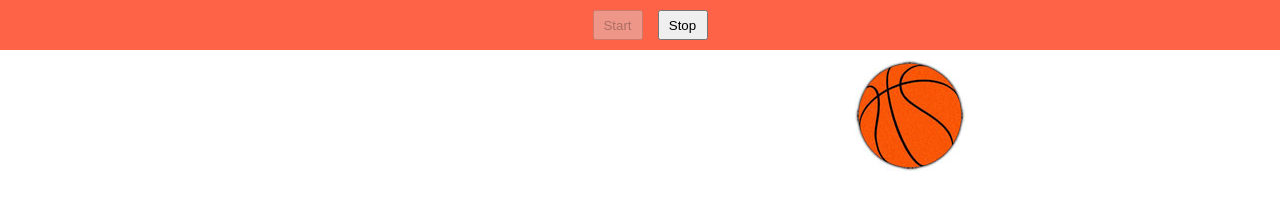
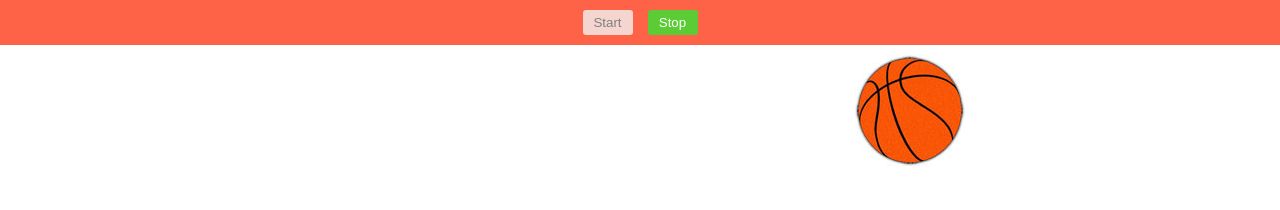
Before and after one commit to jaiedsabid/Ball-Animation, a plain HTML site: page index.html in a window 1280 px wide. Both pictures are taken after a click on the button "Start". Drawn offline with Linux system fonts and the light colour scheme.

Commit message:
Change button color based on action

```diff
--- a/js/script.js
+++ b/js/script.js
@@ -27,10 +27,23 @@ startButton.onclick = () => {
     animateBall();
     startButton.disabled = true;
     stopButton.disabled = false;
+
+    startButton.style.backgroundColor = 'rgba(242, 242, 242, 0.8)';
+    startButton.style.color = 'gray';
+
+    stopButton.style.backgroundColor = 'rgba(51, 230, 51, 0.8)';
+    stopButton.style.color = 'rgb(255, 255, 255)';
 };
 
 stopButton.onclick = () => {
     cancelAnimationFrame(animationID);
     startButton.disabled = false;
     stopButton.disabled = true;
+
+    stopButton.style.backgroundColor = 'rgba(242, 242, 242, 0.8)';
+    stopButton.style.color = 'gray';
+
+    startButton.style.backgroundColor = 'rgba(51, 230, 51, 0.8)';
+    startButton.style.color = 'rgb(255, 255, 255)';
+
 };
--- a/style/style.css
+++ b/style/style.css
@@ -15,11 +15,18 @@ body {
 
 button {
     width: 50px;
-    height: 30px
+    height: 25px;
+    border: 0px;
+    border-radius: 3px;
 }
 
 button:nth-child(even){
     margin-left: 15px;
+}
+
+button:nth-child(1){
+    background-color: rgba(51, 230, 51, 0.8);
+    color: rgb(255, 255, 255);
 }
 
 .btn-group {
@@ -27,7 +34,6 @@ button:nth-child(even){
     flex-direction: row;
     flex-wrap: wrap;
     justify-content: center;
-    width: 100%;
     margin: auto;
     padding: 10px;
     background-color: tomato;
```
